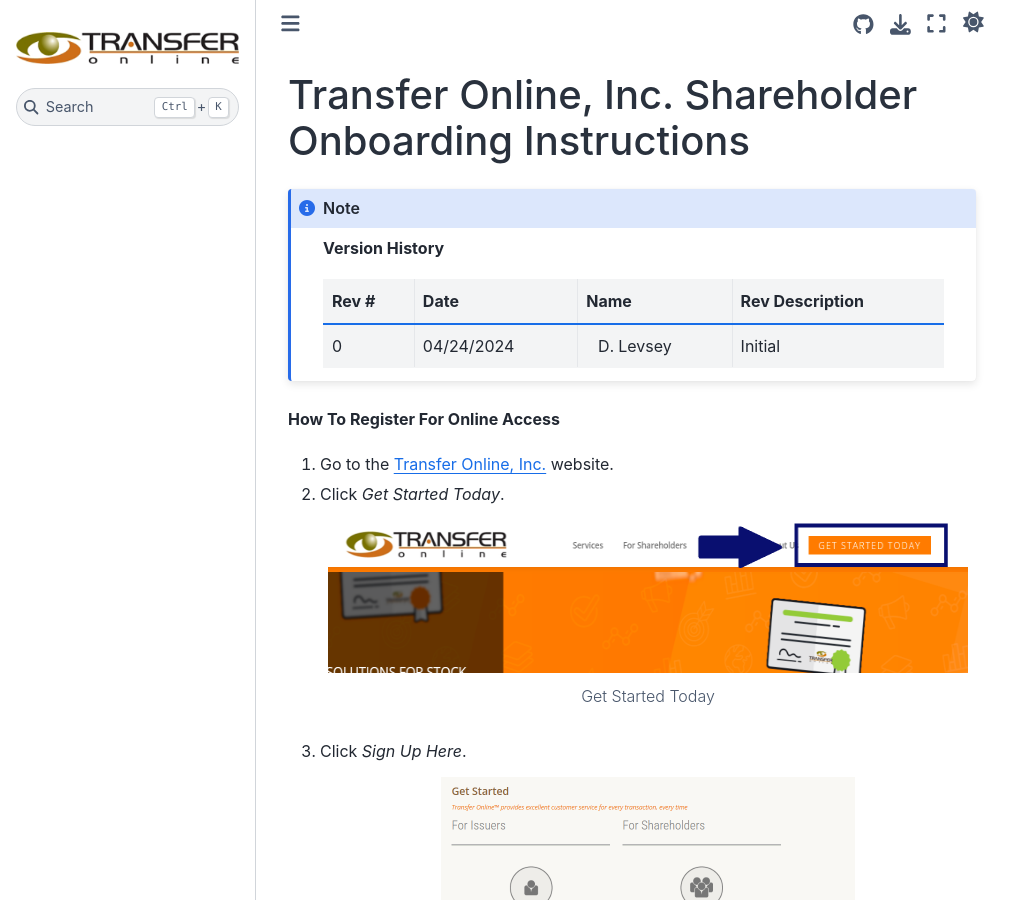
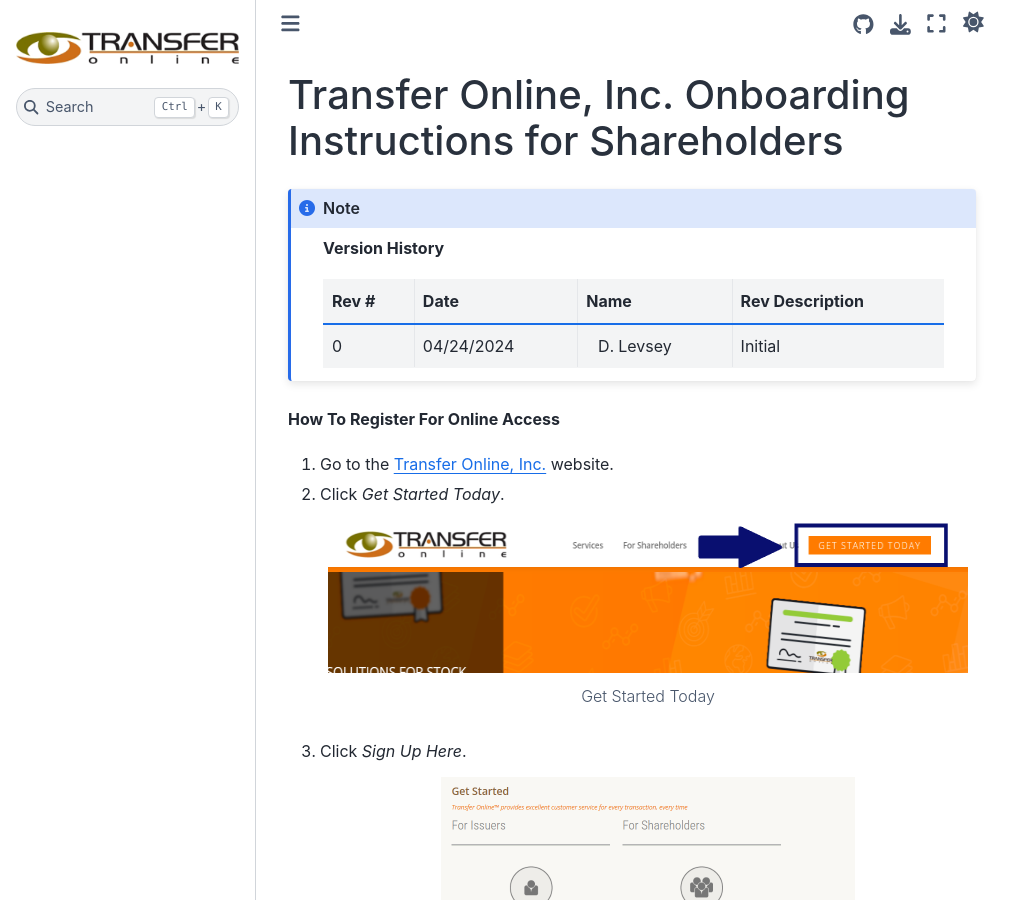
Before and after one commit to levseyd01/TOL_onboarding, a Sphinx documentation site: the page built from source/index.rst, in a window 1280 px wide and 900 px high. Shown: the whole window, without its empty margins (0-1031 px from the left). Built offline with Sphinx 7.4.7 and the Sphinx Book theme 1.1.4, drawn with Linux system fonts in a browser that asks for light colours.

Commit message:
changed title

```diff
--- a/source/conf.py
+++ b/source/conf.py
@@ -9,9 +9,9 @@
 import sys
 
 
-project = 'TOL Onboarding Instructions'
+project = 'TOL Onboarding Instructions for Shareholders'
 copyright = '2023, TransferOnline.'
-html_title = 'Transfer Online Documentation'
+html_title = 'Transfer Online, Inc. Onboarding Instructions for Shareholders'
 author = 'D.Levsey'
 release = '1'
 
@@ -45,13 +45,13 @@
 % Set up the header and footer
 \fancyhf{} % Clear all header and footer fields
 \fancyhead[L]{\includegraphics[height=1cm]{solo_light.png}} % Set header image
-\fancyfoot[C]{\color{ConfidentialRed}\textbf{Transfer Online Confidential}} % Set center footer
+\fancyfoot[C]{\color{ConfidentialRed}\textbf{Transfer Online, Inc. Confidential}} % Set center footer
 
 % Custom style for initial pages of chapters using the `plain` style
 \fancypagestyle{plain}{
     \fancyhf{} % Clear all header and footer fields for the `plain` style
     \fancyhead[L]{\includegraphics[height=1cm]{tol-logo.png}} % Set header image for `plain` style
-    \fancyfoot[C]{\color{ConfidentialRed}\textbf{Transfer Online Confidential}} % Set center footer for `plain` style
+    \fancyfoot[C]{\color{ConfidentialRed}\textbf{Transfer Online, Inc. Confidential}} % Set center footer for `plain` style
 }
 
 % Adjust box settings (if needed, based on content)
--- a/source/index.rst
+++ b/source/index.rst
@@ -1,7 +1,7 @@
 
-#########################################################
-Transfer Online, Inc. Shareholder Onboarding Instructions
-#########################################################
+##############################################################
+Transfer Online, Inc. Onboarding Instructions for Shareholders
+##############################################################
 
 .. only:: html
 
```
Also changed, not shown: 1 other file.
